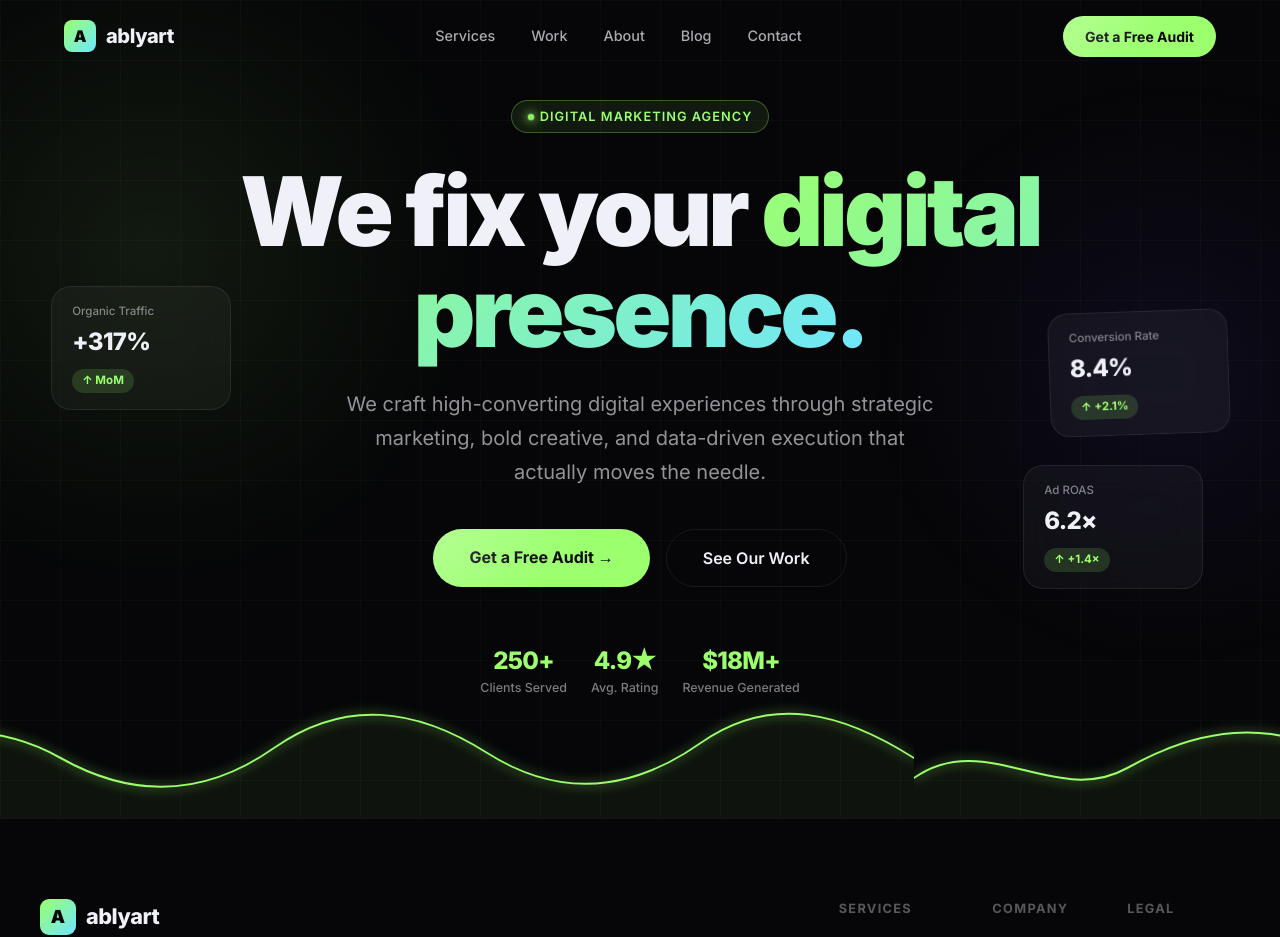
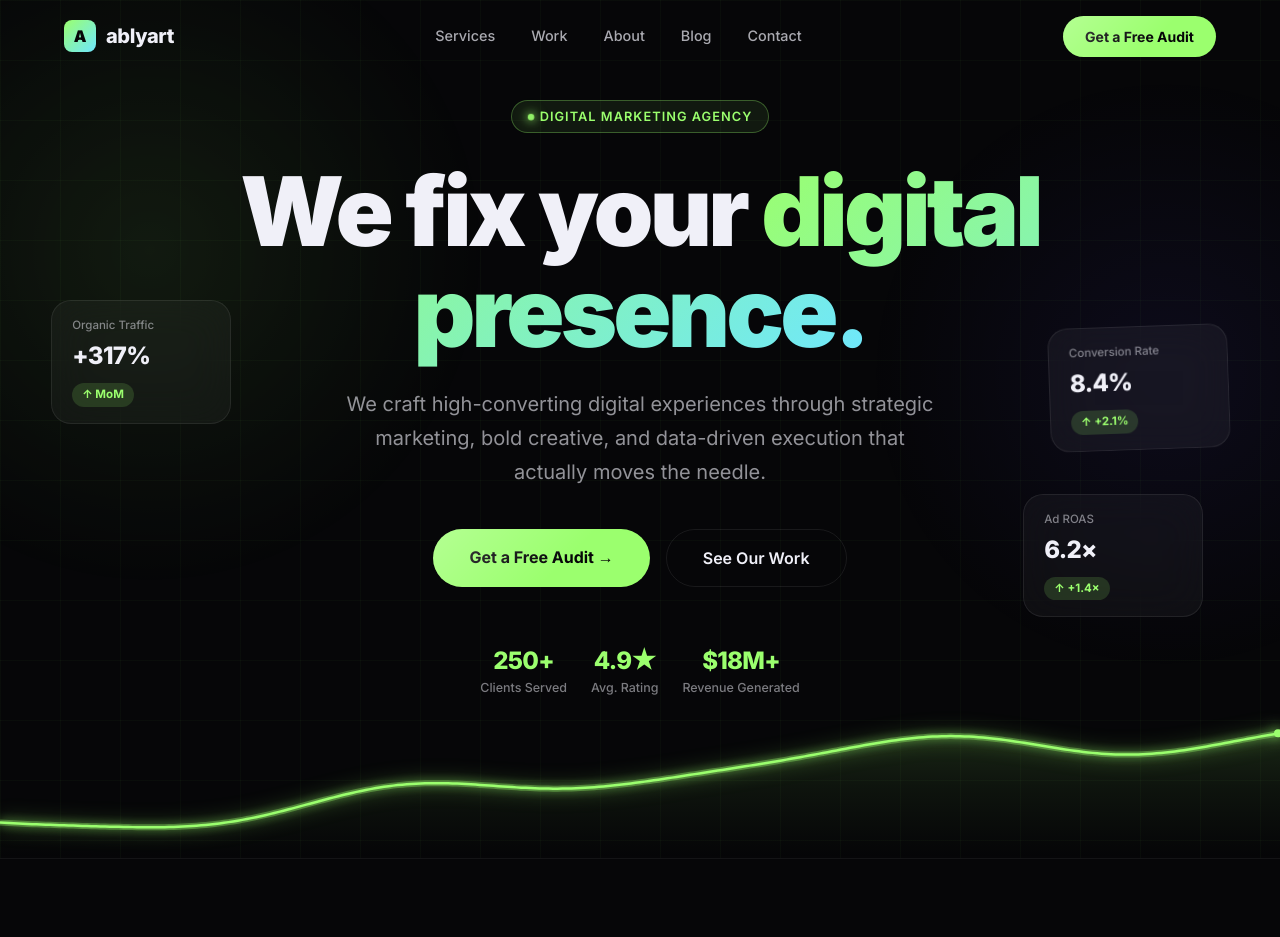
Before and after one commit to einfoengine/ablyart, a Next.js app: page / in a window 1280 px wide. Shown: the top 937 px of the page. Built offline with nearby package versions, Linux system fonts and the light colour scheme.

Commit message:
Up graph added

```diff
--- a/src/app/globals.css
+++ b/src/app/globals.css
@@ -88,24 +88,6 @@ body {
 @keyframes blobPulse {
   0% { transform: scale(1) translate(0, 0); opacity: 0.7; }
   100% { transform: scale(1.2) translate(30px, 20px); opacity: 1; }
-}
-
-/* ───────── Wave Animation ───────── */
-@keyframes waveScrollLeft {
-  0% { transform: translateX(0); }
-  100% { transform: translateX(-50%); }
-}
-
-@keyframes waveScrollRight {
-  0% { transform: translateX(-50%); }
-  100% { transform: translateX(0); }
-}
-
-.wave-left {
-  animation: waveScrollLeft 20s linear infinite;
-}
-.wave-right {
-  animation: waveScrollRight 20s linear infinite;
 }
 
 /* ───────── Floating Cards ───────── */
--- a/src/app/layout.tsx
+++ b/src/app/layout.tsx
@@ -1,6 +1,9 @@
 import type { Metadata } from "next";
 import { Geist, Geist_Mono } from "next/font/google";
 import "./globals.css";
+
+import Navbar from "@/components/Navbar";
+import Footer from "@/components/Footer";
 
 const geistSans = Geist({
   variable: "--font-geist-sans",
@@ -27,7 +30,11 @@ export default function RootLayout({
       lang="en"
       className={`${geistSans.variable} ${geistMono.variable} h-full antialiased`}
     >
-      <body className="min-h-full flex flex-col">{children}</body>
+      <body className="min-h-full flex flex-col">
+        <Navbar/>
+        {children}
+        <Footer/>
+      </body>
     </html>
   );
 }
--- a/src/app/page.tsx
+++ b/src/app/page.tsx
@@ -4,12 +4,12 @@ import Footer from "@/components/Footer";
 
 export default function Home() {
   return (
-    <>
-      <Navbar />
+    <div id="nt-main">
+      {/* <Navbar /> */}
       <main>
         <HeroSection />
       </main>
-      <Footer />
-    </>
+      {/* <Footer /> */}
+    </div>
   );
 }
--- a/src/components/HeroSection.tsx
+++ b/src/components/HeroSection.tsx
@@ -2,67 +2,126 @@
 
 import { useEffect, useRef } from "react";
 
-/* Animated wave SVG path for the hero bottom */
-function WaveChart() {
+/* Canvas-based upward trending scrolling wave */
+function TrendingWave() {
+  const canvasRef = useRef<HTMLCanvasElement>(null);
+  const animRef = useRef<number>(0);
+  const tRef = useRef(0);
+
+  useEffect(() => {
+    const canvas = canvasRef.current;
+    if (!canvas) return;
+    const ctx = canvas.getContext("2d");
+    if (!ctx) return;
+
+    const resize = () => {
+      canvas.width = canvas.parentElement?.offsetWidth ?? window.innerWidth;
+      canvas.height = 160;
+    };
+    resize();
+    window.addEventListener("resize", resize);
+
+    const getY = (x: number, W: number, H: number, t: number) => {
+      const p = x / W; // 0 = left (old/low), 1 = right (new/high)
+      // Trend: right side near top (high value), left near bottom (low value)
+      const baseline = H * 0.78 - p * H * 0.58;
+      // Layered waves that scroll left as t increases
+      const w1 = Math.sin(p * 16 + t * 2.2) * H * 0.07;
+      const w2 = Math.sin(p * 7  - t * 1.1) * H * 0.045;
+      const w3 = Math.sin(p * 28 + t * 3.8) * H * 0.018;
+      return Math.max(6, Math.min(H - 4, baseline + w1 + w2 + w3));
+    };
+
+    const draw = () => {
+      tRef.current += 0.016;
+      const t = tRef.current;
+      const W = canvas.width;
+      const H = canvas.height;
+      const steps = 280;
+
+      ctx.clearRect(0, 0, W, H);
+
+      // ── Gradient fill under the wave ──
+      const fillGrad = ctx.createLinearGradient(0, 0, 0, H);
+      fillGrad.addColorStop(0, "rgba(155,255,110,0.18)");
+      fillGrad.addColorStop(0.55, "rgba(155,255,110,0.06)");
+      fillGrad.addColorStop(1, "rgba(155,255,110,0)");
+
+      ctx.beginPath();
+      ctx.moveTo(0, H);
+      for (let i = 0; i <= steps; i++) {
+        const x = (i / steps) * W;
+        ctx.lineTo(x, getY(x, W, H, t));
+      }
+      ctx.lineTo(W, H);
+      ctx.closePath();
+      ctx.fillStyle = fillGrad;
+      ctx.fill();
+
+      // ── Outer glow pass (thick, soft) ──
+      ctx.beginPath();
+      for (let i = 0; i <= steps; i++) {
+        const x = (i / steps) * W;
+        const y = getY(x, W, H, t);
+        i === 0 ? ctx.moveTo(x, y) : ctx.lineTo(x, y);
+      }
+      ctx.shadowColor = "#9bff6e";
+      ctx.shadowBlur = 20;
+      ctx.strokeStyle = "rgba(155,255,110,0.35)";
+      ctx.lineWidth = 6;
+      ctx.lineJoin = "round";
+      ctx.stroke();
+
+      // ── Sharp neon line on top ──
+      ctx.beginPath();
+      for (let i = 0; i <= steps; i++) {
+        const x = (i / steps) * W;
+        const y = getY(x, W, H, t);
+        i === 0 ? ctx.moveTo(x, y) : ctx.lineTo(x, y);
+      }
+      ctx.shadowColor = "#9bff6e";
+      ctx.shadowBlur = 10;
+      ctx.strokeStyle = "#9bff6e";
+      ctx.lineWidth = 2.5;
+      ctx.stroke();
+      ctx.shadowBlur = 0;
+
+      // ── Bright tip dot at the right edge ──
+      const tipY = getY(W, W, H, t);
+      ctx.beginPath();
+      ctx.arc(W - 2, tipY, 4, 0, Math.PI * 2);
+      ctx.fillStyle = "#9bff6e";
+      ctx.shadowColor = "#9bff6e";
+      ctx.shadowBlur = 14;
+      ctx.fill();
+      ctx.shadowBlur = 0;
+
+      animRef.current = requestAnimationFrame(draw);
+    };
+
+    animRef.current = requestAnimationFrame(draw);
+
+    return () => {
+      cancelAnimationFrame(animRef.current);
+      window.removeEventListener("resize", resize);
+    };
+  }, []);
+
   return (
-    <div
+    <canvas
+      ref={canvasRef}
       style={{
         position: "absolute",
         bottom: 0,
         left: 0,
-        right: 0,
-        overflow: "hidden",
-        height: "120px",
+        width: "100%",
+        height: "160px",
         pointerEvents: "none",
+        display: "block",
       }}
-    >
-      {/* Double-wide SVG so we can animate a continuous loop */}
-      <div className="wave-left" style={{ display: "flex", width: "200%" }}>
-        <svg
-          viewBox="0 0 1440 120"
-          fill="none"
-          xmlns="http://www.w3.org/2000/svg"
-          style={{ flex: "0 0 50%", height: "120px" }}
-          preserveAspectRatio="none"
-        >
-          <path
-            d="M0 80 C80 30, 160 110, 240 70 S400 20, 480 60 S640 100, 720 50 S880 10, 960 55 S1120 95, 1200 45 S1360 15, 1440 60 L1440 120 L0 120 Z"
-            fill="rgba(155,255,110,0.06)"
-          />
-          <path
-            d="M0 80 C80 30, 160 110, 240 70 S400 20, 480 60 S640 100, 720 50 S880 10, 960 55 S1120 95, 1200 45 S1360 15, 1440 60"
-            stroke="#9bff6e"
-            strokeWidth="2"
-            fill="none"
-            strokeLinecap="round"
-            style={{ filter: "drop-shadow(0 0 6px rgba(155,255,110,0.8))" }}
-          />
-        </svg>
-        <svg
-          viewBox="0 0 1440 120"
-          fill="none"
-          xmlns="http://www.w3.org/2000/svg"
-          style={{ flex: "0 0 50%", height: "120px" }}
-          preserveAspectRatio="none"
-        >
-          <path
-            d="M0 80 C80 30, 160 110, 240 70 S400 20, 480 60 S640 100, 720 50 S880 10, 960 55 S1120 95, 1200 45 S1360 15, 1440 60 L1440 120 L0 120 Z"
-            fill="rgba(155,255,110,0.06)"
-          />
-          <path
-            d="M0 80 C80 30, 160 110, 240 70 S400 20, 480 60 S640 100, 720 50 S880 10, 960 55 S1120 95, 1200 45 S1360 15, 1440 60"
-            stroke="#9bff6e"
-            strokeWidth="2"
-            fill="none"
-            strokeLinecap="round"
-            style={{ filter: "drop-shadow(0 0 6px rgba(155,255,110,0.8))" }}
-          />
-        </svg>
-      </div>
-    </div>
+    />
   );
 }
-
 /* Floating metric card */
 function MetricCard({
   label,
@@ -126,7 +185,7 @@ export default function HeroSection() {
         justifyContent: "center",
         overflow: "hidden",
         paddingTop: "100px",
-        paddingBottom: "120px",
+        paddingBottom: "160px",
       }}
     >
       {/* Background blobs */}
@@ -308,8 +367,8 @@ export default function HeroSection() {
         <MetricCard label="Ad ROAS" value="6.2×" change="+1.4×" positive />
       </div>
 
-      {/* Wave at bottom */}
-      <WaveChart />
+      {/* Upward trending wave at bottom */}
+      <TrendingWave />
 
       <style>{`
         @media (max-width: 900px) {
```
